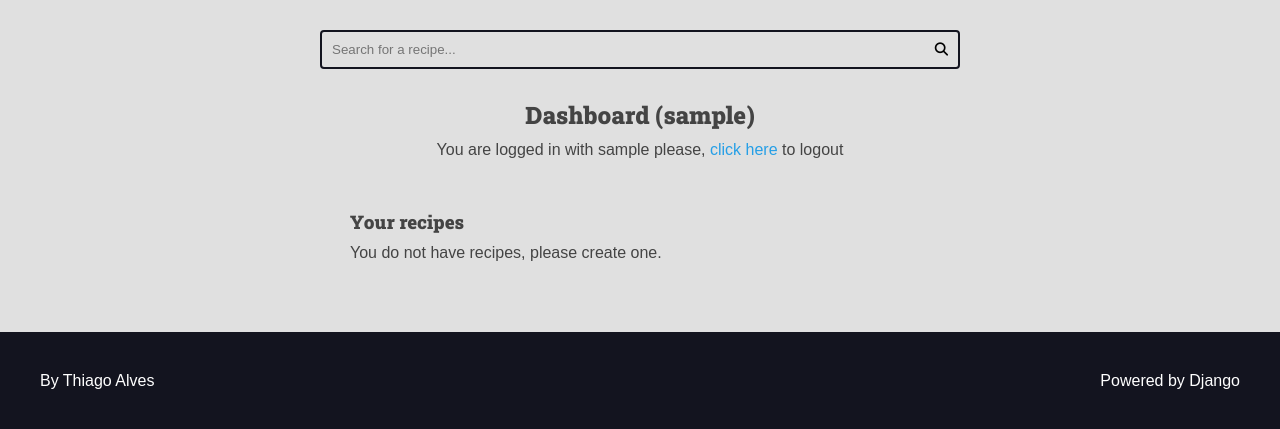
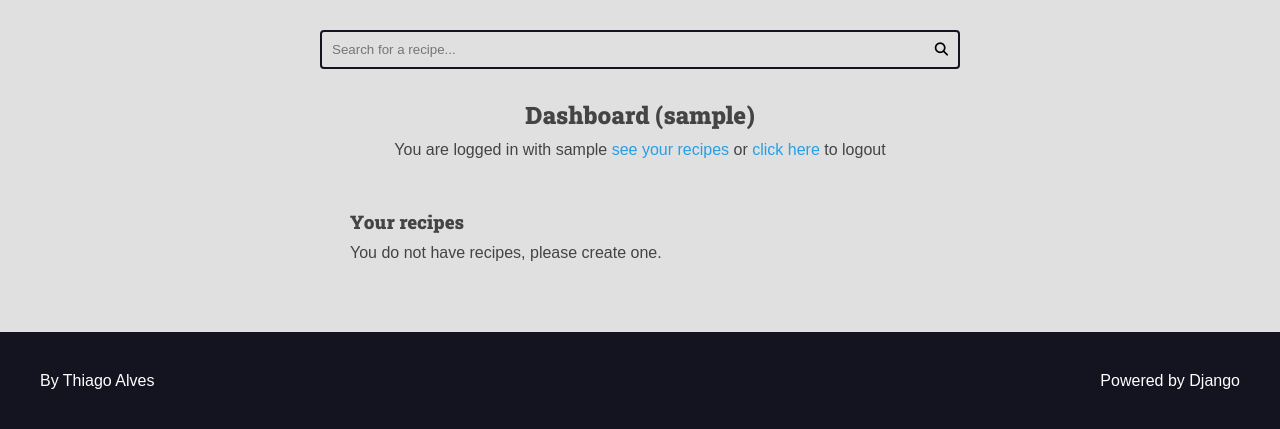
Before and after one commit to Thiago87dev/recipes, a Django app: page /authors/dashboard/ in a window 1280 px wide. Shown: the part 113-542 px from the top of the page. Run offline with Django 5.2, Linux system fonts and the light colour scheme; the visitor is signed in with stand-in values (Sample User, id 1); data that the repository does not hold is empty; parts of the project's set-up code (start-up, migrations or seed data) failed here and were passed over; some libraries are stand-ins or nearby versions.

Commit message:
:sparkles: feat: form

```diff
--- a/authors/templates/authors/partials/login_message.html
+++ b/authors/templates/authors/partials/login_message.html
@@ -2,7 +2,8 @@
     <div class="login-message">
         You are logged in with
         {{request.user.username}}
-        please, <form class="inline-form" action="{% url "authors:logout" %}" method="POST">
+        <a href="{% url "authors:dashboard" %}">see your recipes</a> or
+        <form class="inline-form" action="{% url "authors:logout" %}" method="POST">
             {% csrf_token %}
             <input type="hidden" name="username" value="{{request.user.username}}">
             <button class="plaintext-button" type="submit">click here</button>
--- a/base_static/global/css/style.css
+++ b/base_static/global/css/style.css
@@ -66,6 +66,15 @@ h4,
 h5,
 h6 {
     font-family: var(--font-headings);
+}
+
+img {
+    max-width: 100%;
+}
+
+a {
+    color: var(--color-primary);
+    text-decoration: none;
 }
 
 .container {
--- a/base_templates/global/partials/form.html
+++ b/base_templates/global/partials/form.html
@@ -14,6 +14,11 @@
 
                     {{field.errors}}
                 </div>
+                {% if field.name == 'cover' and field.value.url %}
+                    <div class="span-2">
+                        <img src="{{field.value.url}}" alt="Capa para {{recipe.title}}">
+                    </div>
+                {% endif %}
             {% endfor %}
         </div>
 
```
Also changed, not shown: authors/forms/recipe_form.py (+22 -4 lines).
